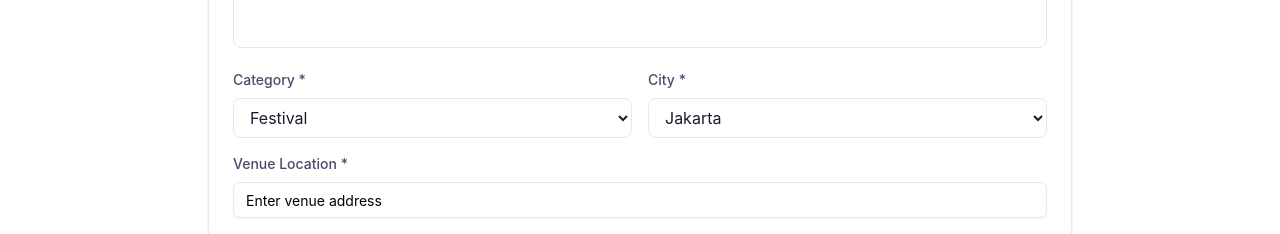
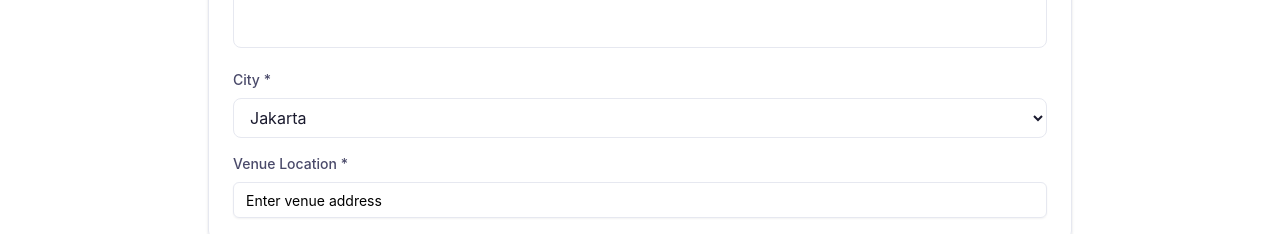
Before and after one commit to ywow-ai/emerget-generated, a React (Create React App) app: page /create-event in a window 1280 px wide. Shown: the part 499-733 px from the top of the page. Built offline with nearby package versions, Linux system fonts and the light colour scheme.

Commit message:
auto-commit for daacf589-f2f9-445b-8d39-9b1349ae6cb4

```diff
--- a/src/pages/CreateEvent.js
+++ b/src/pages/CreateEvent.js
@@ -157,21 +157,6 @@ const CreateEvent = () => {
                     />
                   </div>
 
-                  <div className="grid md:grid-cols-2 gap-4">
-                    <div>
-                      <label className="block text-sm font-medium text-[var(--text-secondary)] mb-2">Category *</label>
-                      <select
-                        name="category"
-                        value={formData.category}
-                        onChange={handleInputChange}
-                        required
-                        className="w-full px-3 py-2 border border-[var(--border)] rounded-lg bg-[var(--background)] text-[var(--text-primary)]"
-                      >
-                        {eventCategories.filter(c => c !== 'All').map(category => (
-                          <option key={category} value={category}>{category}</option>
-                        ))}
-                      </select>
-                    </div>
                   <div>
                     <label className="block text-sm font-medium text-[var(--text-secondary)] mb-2">City *</label>
                     <select
@@ -185,7 +170,6 @@ const CreateEvent = () => {
                         <option key={city} value={city}>{city}</option>
                       ))}
                     </select>
-                    </div>
                   </div>
 
                   <div>
```
Lines whose indentation alone changed are shown as unchanged.
